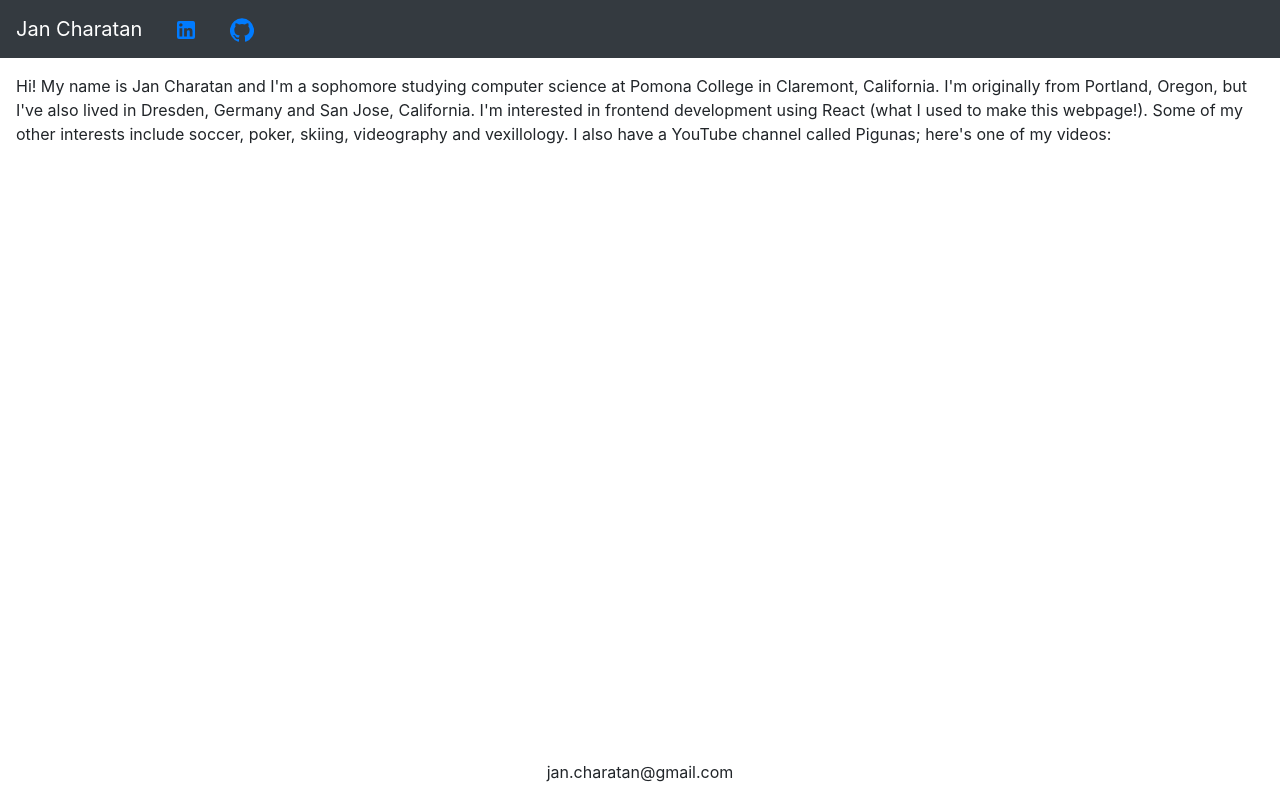
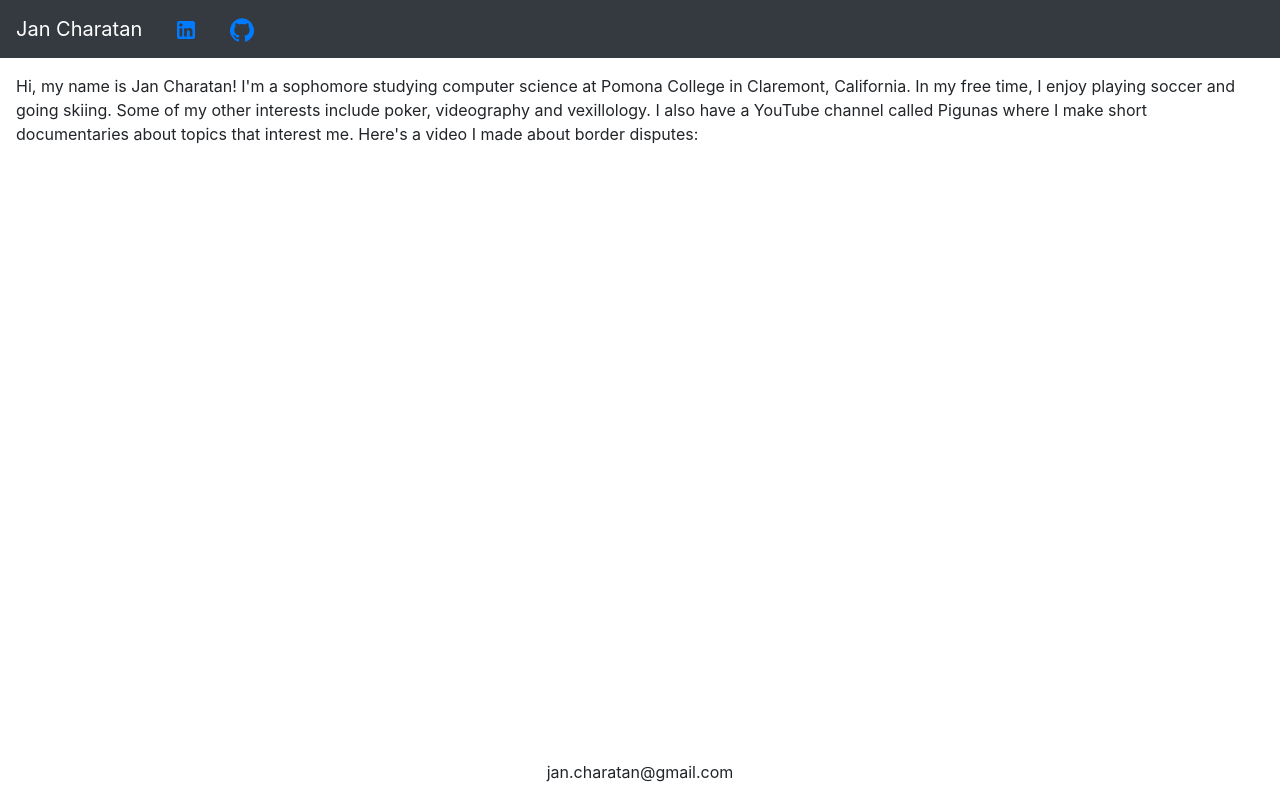
Before and after one commit to jancharatan/jancharatan, a React (Create React App) app: page / in a window 1280 px wide. Built offline with nearby package versions, Linux system fonts and the light colour scheme.

Commit message:
Made changes to stuff.

```diff
--- a/package.json
+++ b/package.json
@@ -18,7 +18,7 @@
     "react-scripts": "3.4.1"
   },
   "scripts": {
-    "start": "node index.js",
+    "start": "react-scripts start",
     "predeploy": "npm run build",
     "deploy": "gh-pages -d build",
     "build": "react-scripts build",
--- a/src/Home.jsx
+++ b/src/Home.jsx
@@ -8,12 +8,11 @@ const Home = () => {
     <div>
       <MyNavbar />
       <div className="p-3">
-        Hi! My name is Jan Charatan and I'm a sophomore studying computer science at Pomona College
-        in Claremont, California. I'm originally from Portland, Oregon, but I've also lived in
-        Dresden, Germany and San Jose, California. I'm interested in frontend development using
-        React (what I used to make this webpage!). Some of my other interests include soccer, poker,
-        skiing, videography and vexillology. I also have a YouTube channel called Pigunas; here's
-        one of my videos:
+        Hi, my name is Jan Charatan! I'm a sophomore studying computer science at Pomona College in
+        Claremont, California. In my free time, I enjoy playing soccer and going skiing. Some of my
+        other interests include poker, videography and vexillology. I also have a YouTube channel
+        called Pigunas where I make short documentaries about topics that interest me. Here's a
+        video I made about border disputes:
       </div>
       <div className="d-flex justify-content-center">
         <ReactPlayer className="ml-4" url="https://www.youtube.com/watch?v=20qzs64g0O4" />
```
